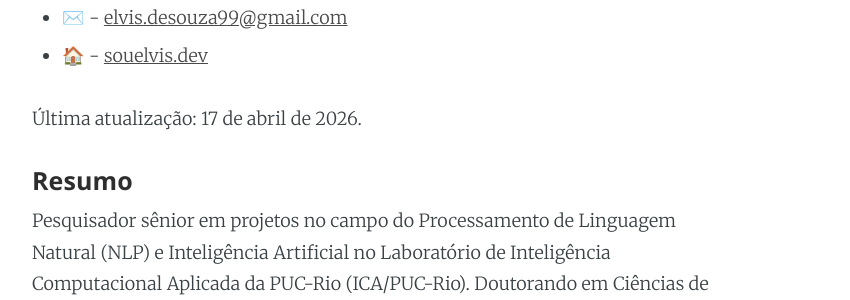
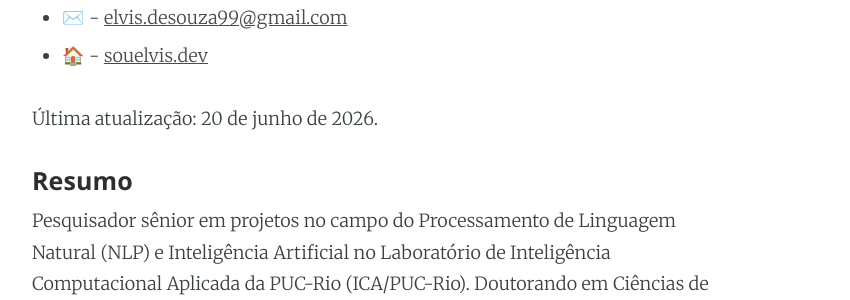
Before and after one commit to alvelvis/alvelvis.github.io, a Jekyll site: the page built from sobre.md, in a window 1280 px wide and 900 px high, scrolled down 517 px. Shown: the part 153-453 px from the top of the window, without its empty margins (253-1103 px from the left). Built offline with Jekyll 4.4.1, drawn with Linux system fonts in a browser that asks for light colours; some of the changed text lies outside the part shown.

Commit message:
update TCC

```diff
--- a/sobre.md
+++ b/sobre.md
@@ -14,7 +14,7 @@ Rio de Janeiro, RJ / São Carlos, SP - Brasil
 - ✉️ - [elvis.desouza99@gmail.com](mailto:elvis.desouza99@gmail.com)
 - 🏠 - [souelvis.dev](https://souelvis.dev)
 
-Última atualização: 17 de abril de 2026.
+Última atualização: 20 de junho de 2026.
 
 #### Resumo
 
```
Also changed, not shown: other parts of sobre.md (+2 -0 lines).
